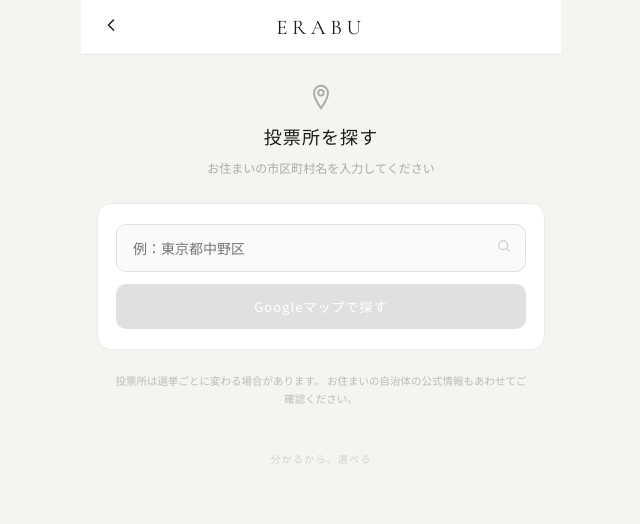
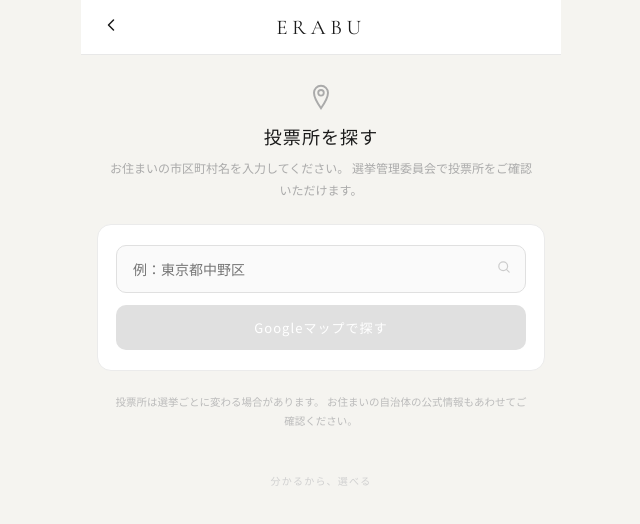
Before and after one commit to kurokawa96-96/ERABU, a Next.js app: page /polling in a window 1280 px wide. Shown: the top 524 px of the page, without its empty margins (319-959 px from the left). Built offline with nearby package versions, Linux system fonts and the light colour scheme.

Commit message:
page.tsx を更新

```diff
--- a/app/polling/page.tsx
+++ b/app/polling/page.tsx
@@ -18,7 +18,7 @@ export default function PollingPage() {
 
   const handleSearch = () => {
     if (!query.trim()) return;
-    const url = `https://www.google.com/maps/search/${encodeURIComponent(query + " 投票所")}`;
+    const url = `https://www.google.com/maps/search/${encodeURIComponent(query + " 選挙管理委員会")}`;
     window.open(url, "_blank");
   };
 
@@ -49,8 +49,10 @@ export default function PollingPage() {
           投票所を探す
         </div>
         <div style={{ fontSize: 12, fontFamily: "'Noto Sans JP', sans-serif", color: "#aaa", lineHeight: 1.8 }}>
-          お住まいの市区町村名を入力してください
-        </div>
+  お住まいの市区町村名を入力してください。
+  選挙管理委員会で投票所をご確認いただけます。
+</div>
+
       </div>
 
       {/* Search */}
```
